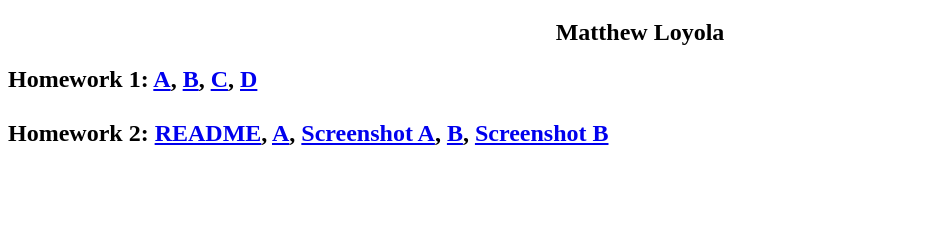
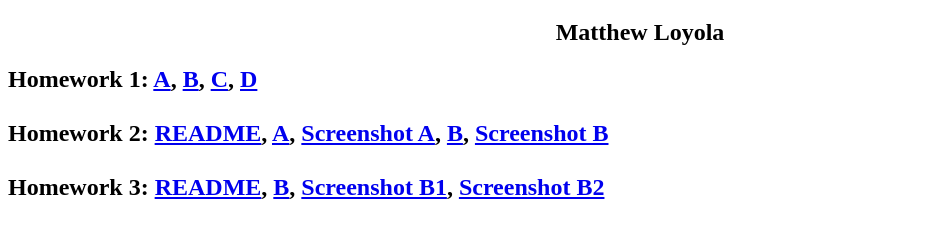
Before and after one commit to mjloyola/mjloyola.github.io, a plain HTML site: page index.html in a window 1280 px wide. Shown: the part 61-298 px from the top of the page, without its empty margins (0-944 px from the left). Drawn offline with Linux system fonts and the light colour scheme.

Commit message:
index update

```diff
--- a/index.html
+++ b/index.html
@@ -17,6 +17,12 @@
 		<a href="https://mjloyola.github.io/homework/homework2/homework2a_screenshot.PNG">Screenshot A</a>,
 		<a href="https://mjloyola.github.io/homework/homework2/homework2b.html">B</a>,
 		<a href="https://mjloyola.github.io/homework/homework2/homework2b_screenshot.PNG">Screenshot B</a>
+		<br><br>
+		Homework 3:
+		<a href="https://mjloyola.github.io/homework/homework2/homework3_readme.txt">README</a>,
+		<a href="https://mjloyola.github.io/homework/homework3/homework3b.html">B</a>,
+		<a href="https://mjloyola.github.io/homework/homework3/homework3b1_screenshot.PNG">Screenshot B1</a>,
+		<a href="https://mjloyola.github.io/homework/homework3/homework3b2_screenshot.PNG">Screenshot B2</a>
 		</div>
 	</p>
 </body>
```
